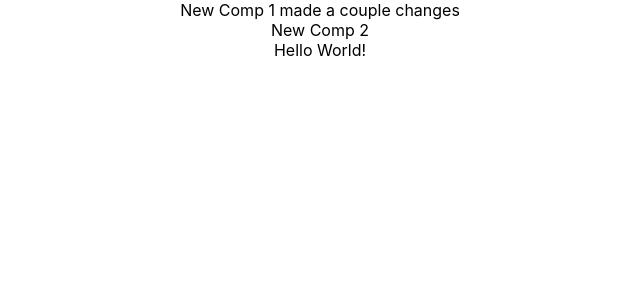
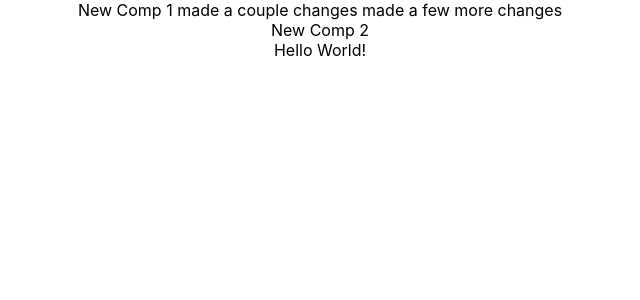
Before and after one commit to danberkeland/bpbvite, a React (Create React App) app: page / in a window 1280 px wide. Shown: the top 300 px of the page, without its empty margins (320-960 px from the left). Built offline with nearby package versions, Linux system fonts and the light colour scheme.

Commit message:
made a few more changes

```diff
--- a/src/newComp1.js
+++ b/src/newComp1.js
@@ -6,6 +6,7 @@ function NewComp1() {
     <div className="App">
      New Comp 1
      made a couple changes
+     made a few more changes
     </div>
   );
 }
```
